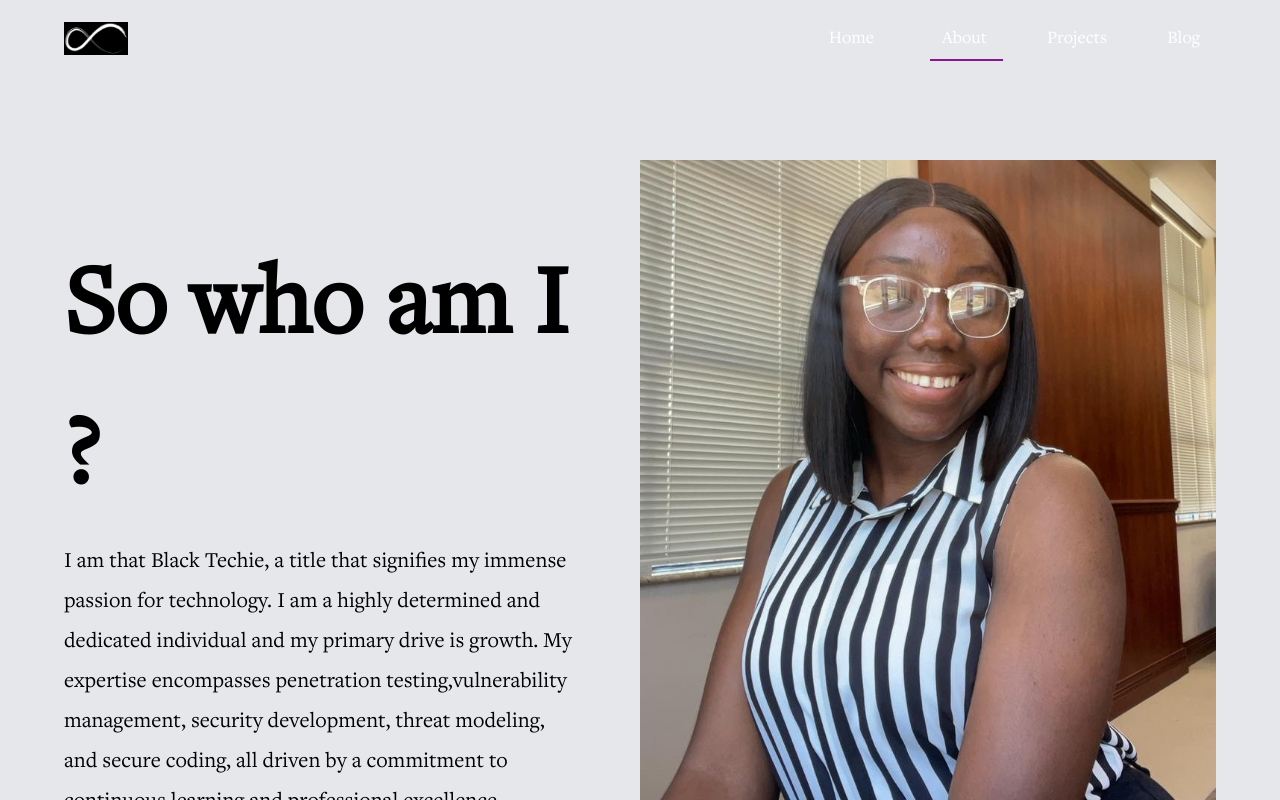
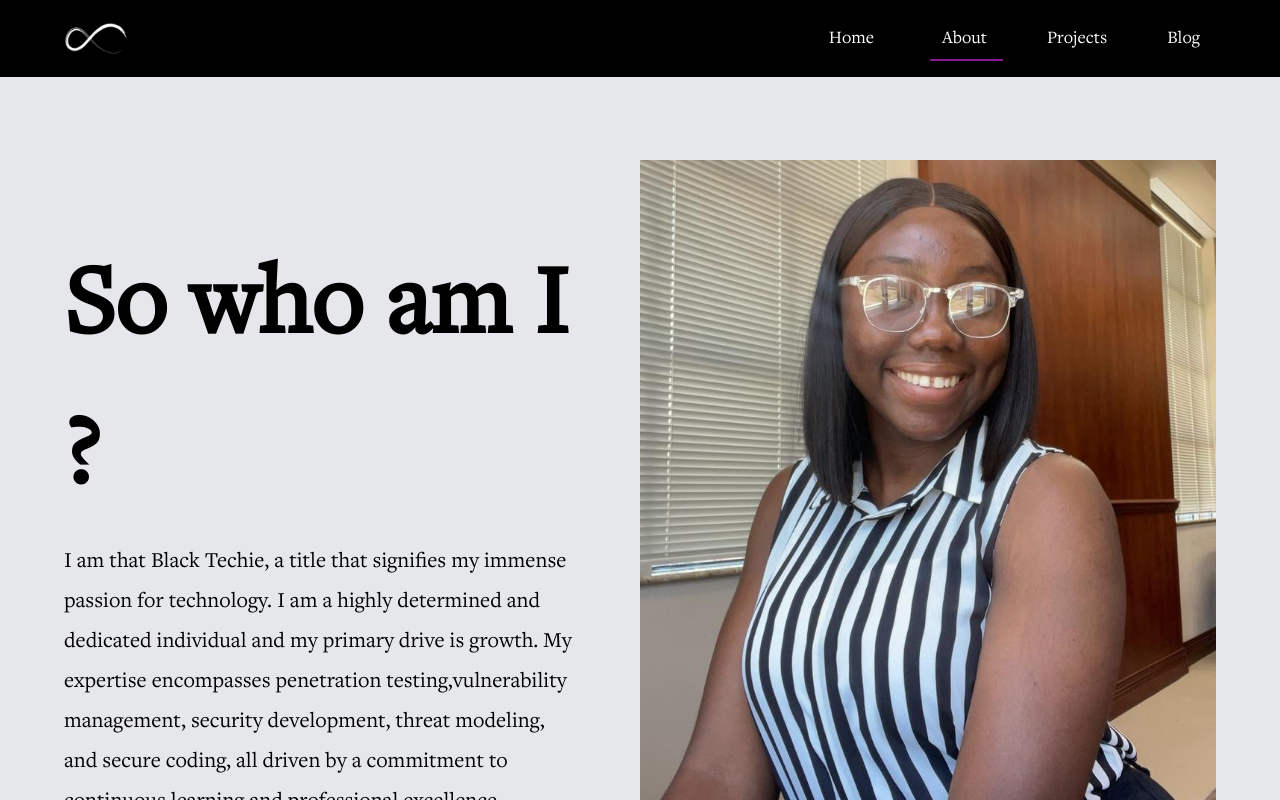
Before and after one commit to iamtoyosee/blacktechiegirl.xyz, a React (Create React App) app in the folder frontend/: page /about in a window 1280 px wide. Shown: the top 800 px of the page. Built offline with nearby package versions, Linux system fonts and the light colour scheme; no server answers.

Commit message:
fixed navbar bug

```diff
--- a/frontend/src/Components/Navbar/navabar.js
+++ b/frontend/src/Components/Navbar/navabar.js
@@ -15,7 +15,7 @@ const Navbar = () => {
   };
 
   return (
-    <div className="fixed top-0 w-full overscroll-none z-50">
+    <div className="fixed top-0 w-full overscroll-none z-50 bg-black">
       <div
         className={
           showMenu
@@ -89,7 +89,7 @@ const Navbar = () => {
           </div>
         ) : null}
       </div>
-      <nav className="dark:bg-black">
+      <nav className="bg-black">
         <div className="max-w-[90%] 2xl:max-w-[70%] flex flex-wrap items-center justify-between mx-auto py-4">
           <a className="flex items-center">
             <img
```
Also changed, not shown: 13 other files (tests, documents, lock files or other folders).
